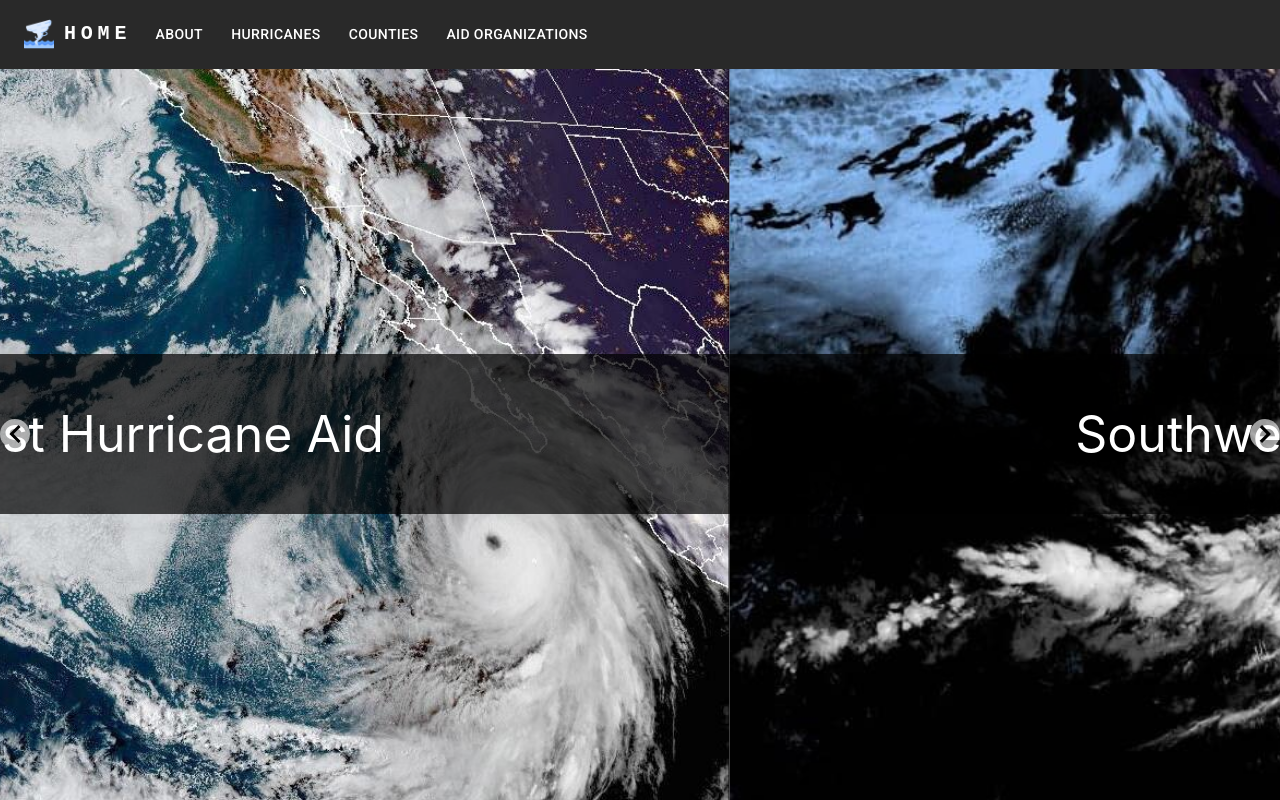
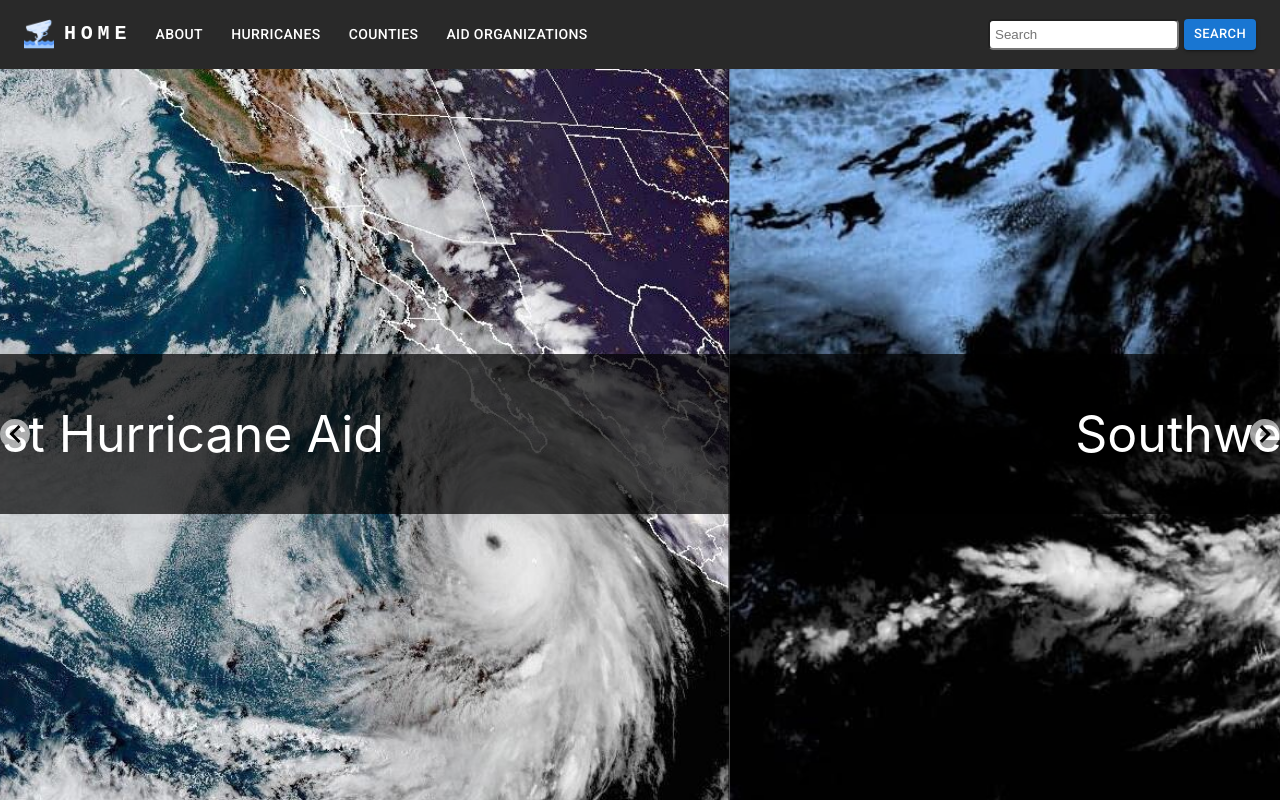
Before and after one commit to rohanchugh14/southwest-hurricane-aid, a React (Create React App) app in the folder frontend/: page / in a window 1280 px wide. Built offline with nearby package versions, Linux system fonts and the light colour scheme.

Commit message:
added search bar to nav bar

```diff
--- a/frontend/src/Navbar/index.tsx
+++ b/frontend/src/Navbar/index.tsx
@@ -108,13 +108,11 @@ function Navbar() {
                                         key={page}
                                         onClick={handleCloseNavMenu}
                                     >
-
                                         <Typography textAlign="center">
                                             {page}
                                         </Typography>
                                     </MenuItem>
                                 </Link>
-
                             ))}
                         </Menu>
                     </Box>
@@ -165,6 +163,44 @@ function Navbar() {
                             </Link>
                         ))}
                     </Box>
+                    <Box
+                        sx={{
+                            display: "flex",
+                            alignItems: "center",
+                            justifyContent: "flex-end",
+                            flexGrow: 1,
+                        }}
+                    >
+                        <Box sx={{ display: { xs: "none", md: "flex" } }}>
+                            <input
+                                type="text"
+                                placeholder="Search"
+                                style={{
+                                    padding: "5px",
+                                    borderRadius: "5px",
+                                    marginRight: "5px",
+                                }}
+                            />
+                            <Button
+                                variant="contained"
+                                color="primary"
+                                size="small"
+                            >
+                                Search
+                            </Button>
+                        </Box>
+                        <Box sx={{ display: { xs: "flex", md: "none" } }}>
+                            <IconButton
+                                size="large"
+                                aria-label="search"
+                                aria-controls="menu-appbar"
+                                aria-haspopup="true"
+                                color="inherit"
+                            >
+                                <MenuIcon />
+                            </IconButton>
+                        </Box>
+                    </Box>
                 </Toolbar>
             </Container>
         </AppBar>
```
